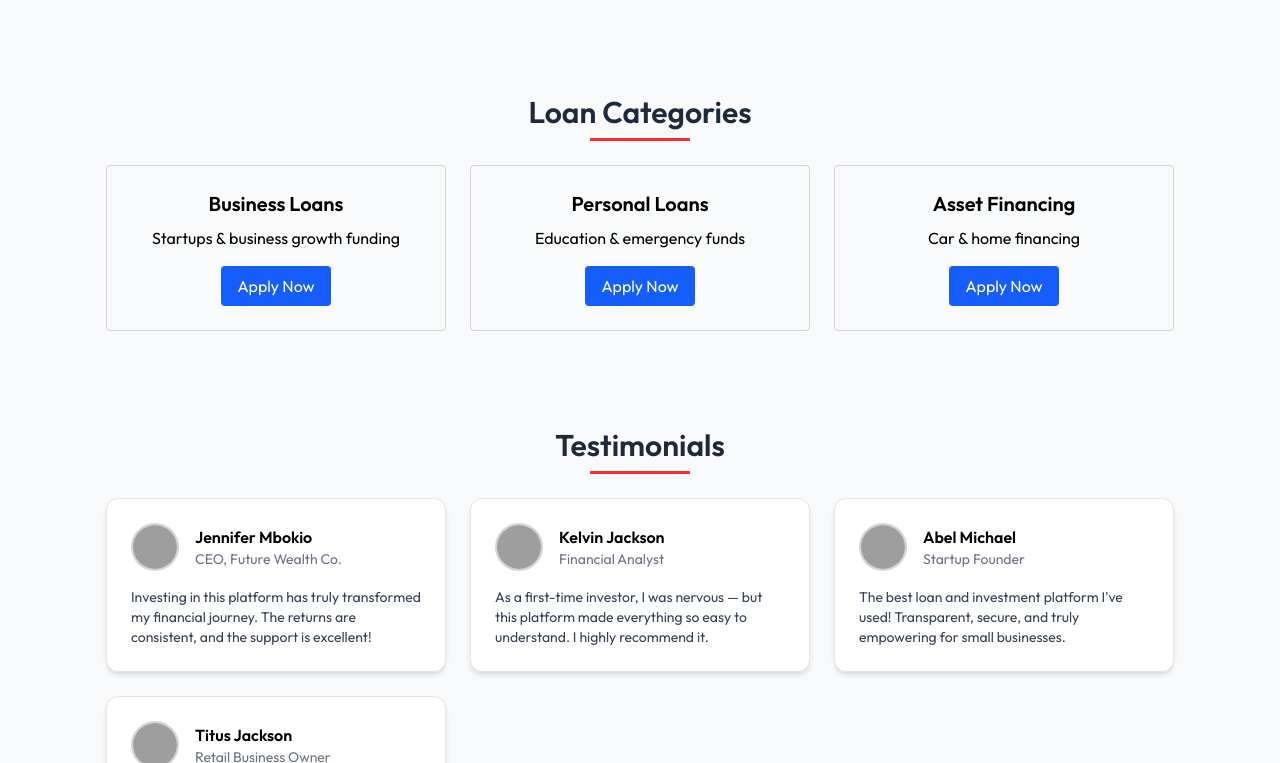
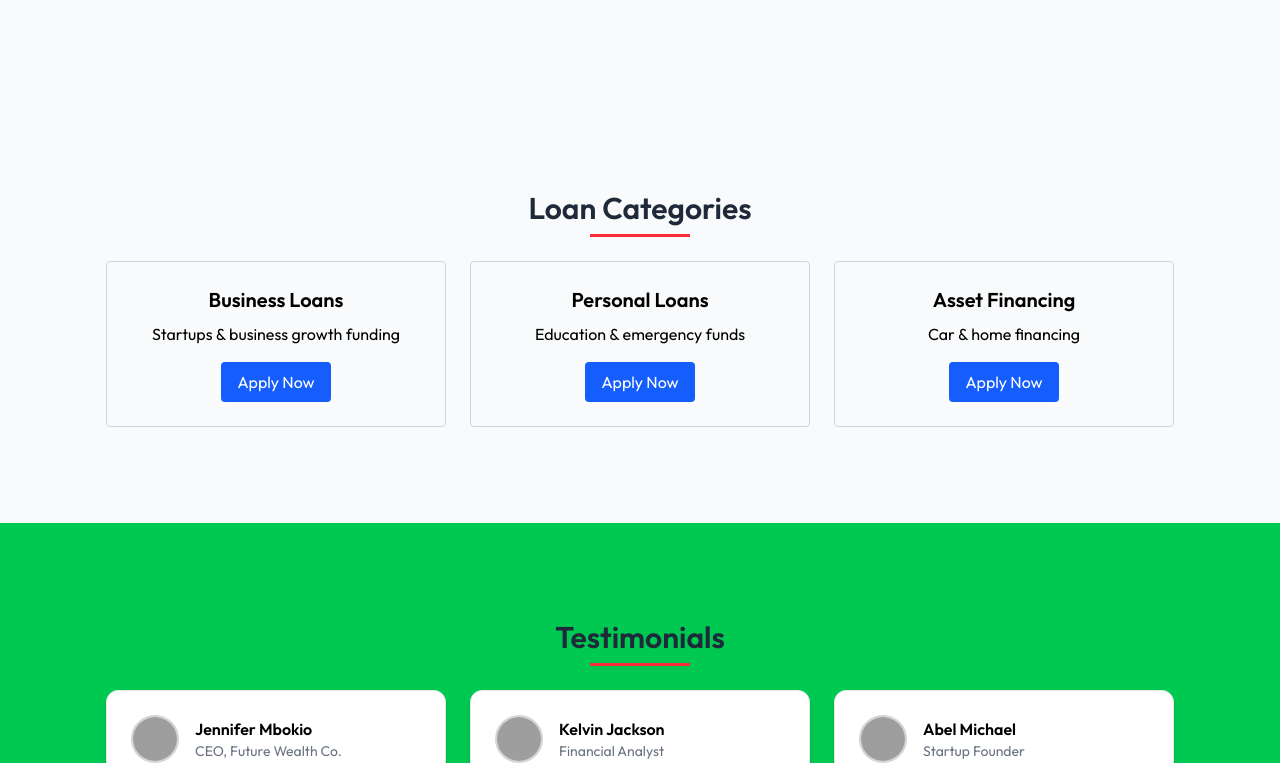
Before and after one commit to Ritahchanger/React-Django_Loan_management_system, a React app in the folder client/: page / in a window 1280 px wide. Shown: the part 977-1740 px from the top of the page. Built offline with nearby package versions, Linux system fonts and the light colour scheme; grey boxes are pictures that could not be loaded; the HTML template or start-up script is replaced by a standard one.

Commit message:
Updates on the testmonials

```diff
--- a/client/src/components/LoanCaetories/LoanCategories.tsx
+++ b/client/src/components/LoanCaetories/LoanCategories.tsx
@@ -8,8 +8,8 @@ const categories = [
 
 const LoanCategories = () => {
   return (
-    <div className="bg-gray-50">
-      <div id="loans" className="container mx-auto my-[6rem] ">
+    <div className="bg-gray-50 py-[6rem]">
+      <div id="loans" className="container mx-auto ">
      <Title title="Loan Categories" />
       <div className="grid grid-cols-1 md:grid-cols-3 gap-6 mt-6">
         {categories.map((loan, index) => (
--- a/client/src/components/Testmonials/Testmonials.tsx
+++ b/client/src/components/Testmonials/Testmonials.tsx
@@ -44,7 +44,7 @@ const testimonials: ITestimonials[] = [
 
 const Testimonials = () => {
   return (
-    <div className="bg-gray-50 pt-[6rem]">
+    <div className="bg-green-500 py-[6rem]">
       <div className="container mx-auto px-4">
         <Title title="Testimonials" />
         <div className="grid grid-cols-1 sm:grid-cols-2 md:grid-cols-3 gap-6 mt-6">
```
